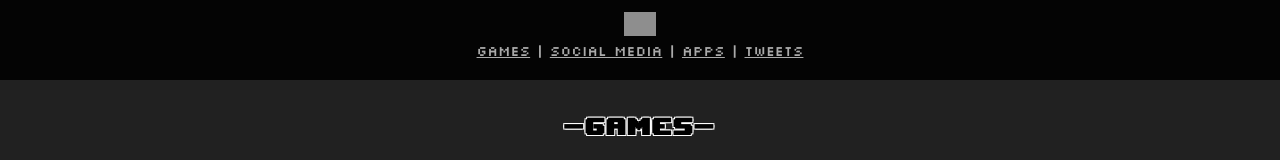
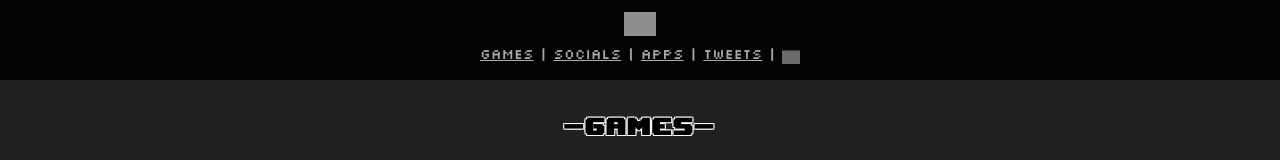
Before and after one commit to StardomTests/stardomtests.github.io, a React (Create React App) app: page / in a window 1280 px wide. Shown: the top 160 px of the page. Built offline with nearby package versions, Linux system fonts and the light colour scheme; grey boxes are pictures that could not be loaded; a web font is replaced by a local one.

Commit message:
Update App.js

```diff
--- a/src/App.js
+++ b/src/App.js
@@ -141,9 +141,15 @@ function Home(props) {
           <div className="text">
             <span id="navbar" style={{ backgroundColor: bg, color: textColor }}>
               <center>
-                <a href="#games"> Games</a> |{" "}
-                <a href="#socials">Social Media</a> | <a href="#apps">Apps</a> |{" "}
-                <a href="#tweets">Tweets</a>
+                <a href="#games"> Games</a> | <a href="#socials">Socials</a> |{" "}
+                <a href="#apps">Apps</a> | <a href="#tweets">Tweets</a> |{" "}
+                <a href="https://www.redbubble.com/people/stardom-games/works/142818683-stardom-games-merch?asc=u">
+                  <img
+                    id="icon"
+                    alt="tweets"
+                    src="https://github.com/jordan-trempert/media/blob/main/merch1.png?raw=true"
+                  ></img>
+                </a>
               </center>
             </span>
           </div>
```
